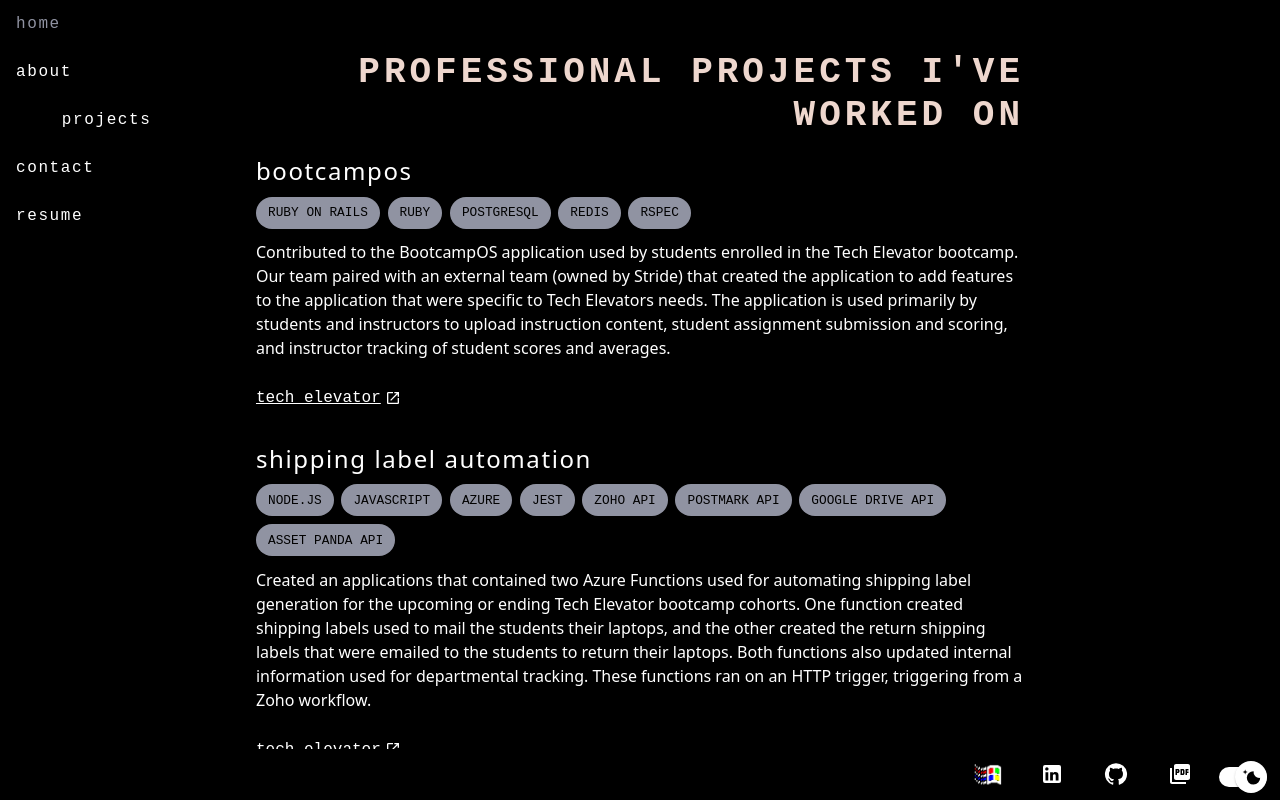
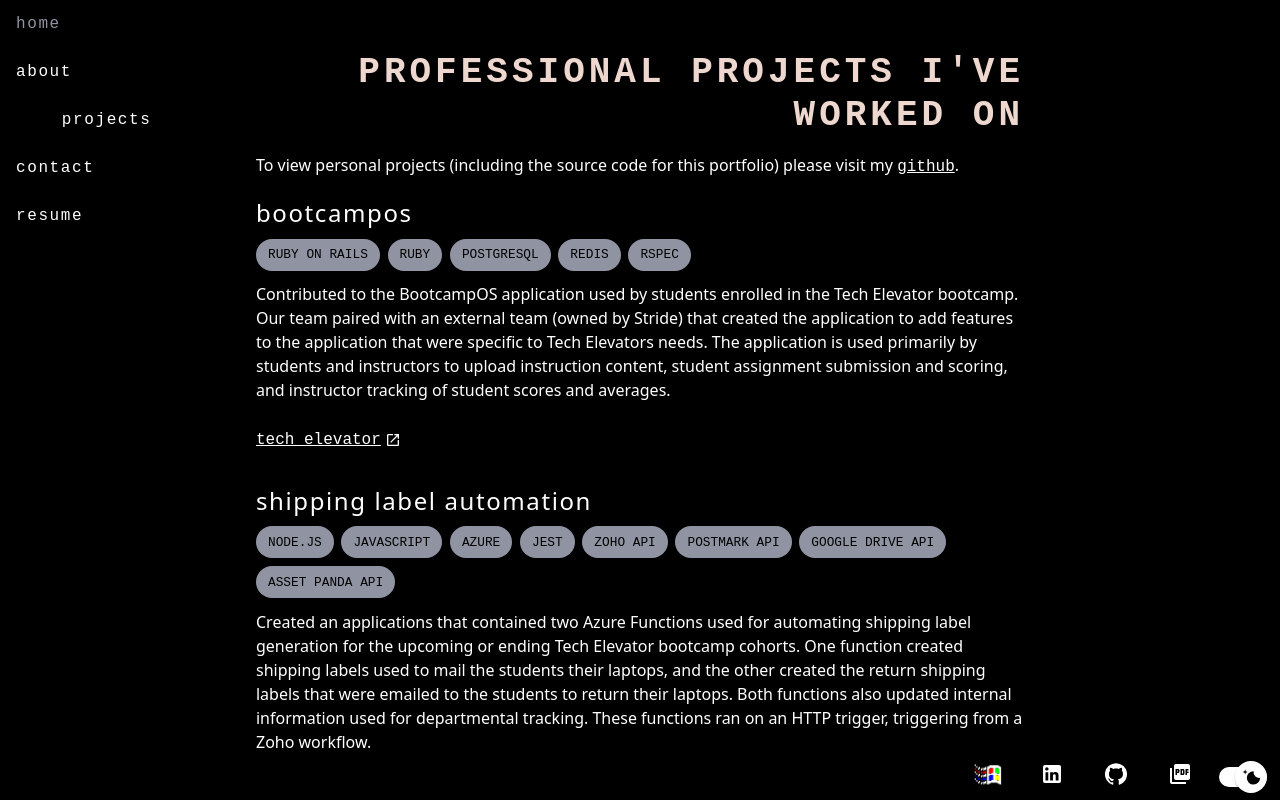
Before and after one commit to laurenmilesdev/portfolio, a Next.js app: page / in a window 1280 px wide. Both pictures are taken after a click on the tab "projects". Shown: the top 800 px of the page. Built offline with nearby package versions, Linux system fonts and the light colour scheme; a web font is replaced by a local one.

Commit message:
Added description to Projects

```diff
--- a/src/components/portfolio/pages/projects/Projects.tsx
+++ b/src/components/portfolio/pages/projects/Projects.tsx
@@ -5,16 +5,24 @@
 import styles from './Projects.module.css';
 
 type Props = {
+  description: string;
   projects: ProjectModel[];
 };
 
+export const descriptionDivId = 'projects-description';
 export const getTitleId = (index: number) => `project-${index}-title`;
 export const getDescriptionId = (index: number) => `project-${index}-description`;
 export const getCompanyId = (index: number) => `project-${index}-company`;
 
-export default function Projects({ projects }: Props): JSX.Element {
+export default function Projects({ description, projects }: Props): JSX.Element {
   return (
     <>
+      <div
+        className="col-md-12 pb-3"
+        id={descriptionDivId}
+        dangerouslySetInnerHTML={{ __html: description }}
+      />
+
       {projects &&
         projects.map((project: ProjectModel, index: number) => (
           <div className={`${styles['projects-container']} col-md-12`} key={project.title}>
--- a/src/pages/_app.tsx
+++ b/src/pages/_app.tsx
@@ -44,7 +44,7 @@
     ),
     new PageModel(
       Data.projects.title,
-      <Projects projects={Data.projects.projects} />,
+      <Projects description={Data.projects.description} projects={Data.projects.projects} />,
       Data.projects.subtitle
     ),
     new PageModel(
```
Also changed, not shown: 1 other file (tests, documents, lock files or other folders).
